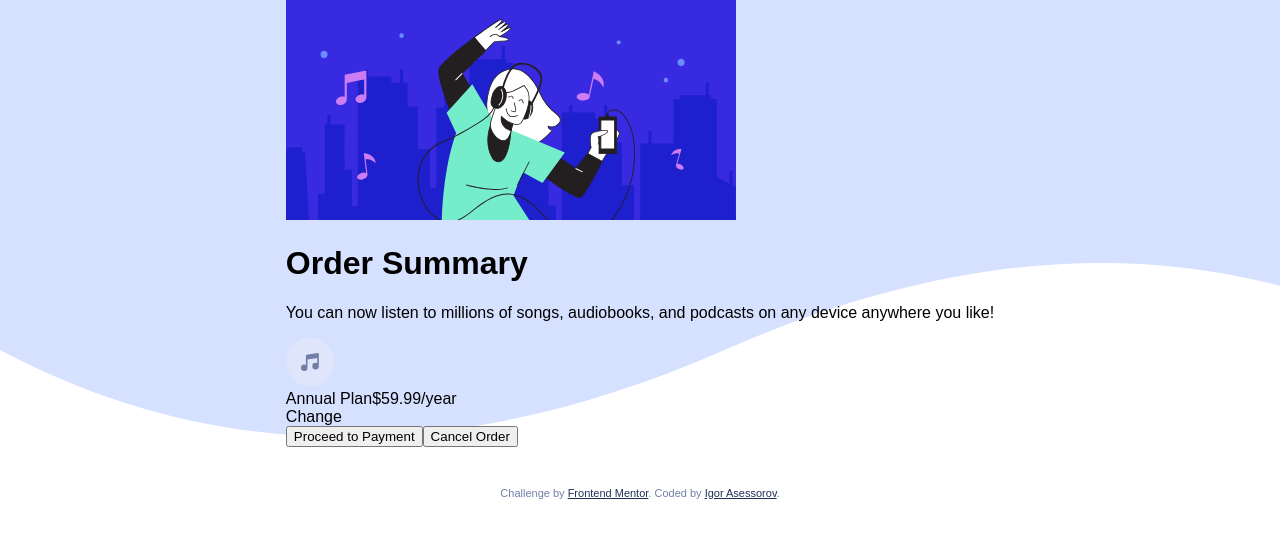
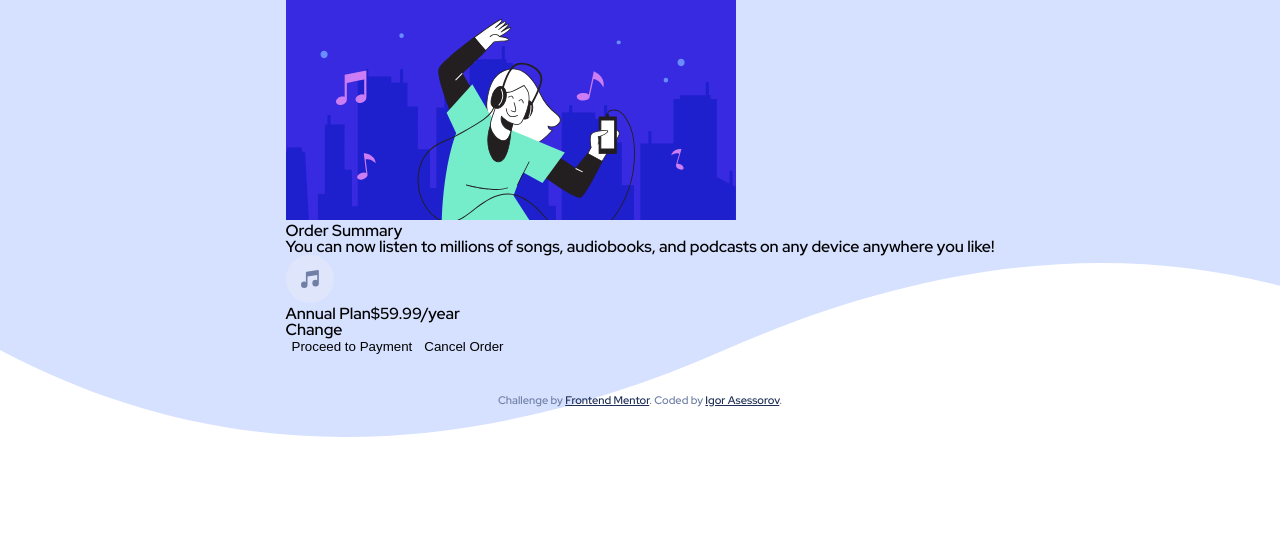
Before and after one commit to Frontend-Mentor-Pets/newbie-order-summary-component, a React (Create React App) app: page / in a window 1280 px wide. Shown: the top 538 px of the page. Built offline with nearby package versions, Linux system fonts and the light colour scheme.

Commit message:
feat: add reset styles

```diff
--- a/src/styles/index.scss
+++ b/src/styles/index.scss
@@ -1,5 +1,6 @@
 @import './colors.scss';
 @import './fonts.scss';
+@import './reset.scss';
 
 body {
   margin: 0;
@@ -7,6 +8,6 @@ body {
   -moz-osx-font-smoothing: grayscale;
   background-image: url('../assets/images/pattern-background-desktop.svg');
   background-repeat: repeat-x;
-  font-family: 'Red Hat Display', sans-serif;
+  font-family: 'red_hat_medium';
   font-size: 16px;
 }
--- /dev/null
+++ b/src/styles/reset.scss
@@ -0,0 +1,112 @@
+*,
+*:before,
+*:after {
+  box-sizing: border-box;
+}
+
+html,
+body,
+div,
+span,
+object,
+iframe,
+figure,
+h1,
+h2,
+h3,
+h4,
+h5,
+h6,
+p,
+blockquote,
+pre,
+a,
+code,
+em,
+img,
+small,
+strike,
+strong,
+sub,
+sup,
+tt,
+b,
+u,
+i,
+ol,
+ul,
+li,
+fieldset,
+form,
+label,
+table,
+caption,
+tbody,
+tfoot,
+thead,
+tr,
+th,
+td,
+main,
+canvas,
+embed,
+footer,
+header,
+nav,
+section,
+video {
+  margin: 0;
+  padding: 0;
+  border: 0;
+  font-size: 100%;
+  font: inherit;
+  vertical-align: baseline;
+  text-rendering: optimizeLegibility;
+  -webkit-font-smoothing: antialiased;
+  text-size-adjust: none;
+}
+
+footer,
+header,
+nav,
+section,
+main {
+  display: block;
+}
+
+body {
+  line-height: 1;
+}
+
+ol,
+ul {
+  list-style: none;
+}
+
+blockquote,
+q {
+  quotes: none;
+}
+
+blockquote:before,
+blockquote:after,
+q:before,
+q:after {
+  content: '';
+  content: none;
+}
+
+table {
+  border-collapse: collapse;
+  border-spacing: 0;
+}
+
+input {
+  -webkit-appearance: none;
+  border-radius: 0;
+}
+
+button {
+  border: none;
+  background: none;
+}
```
